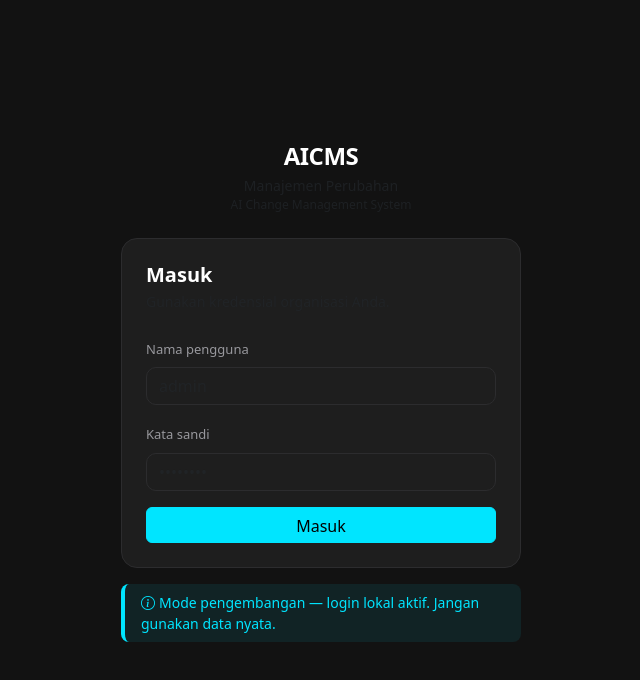
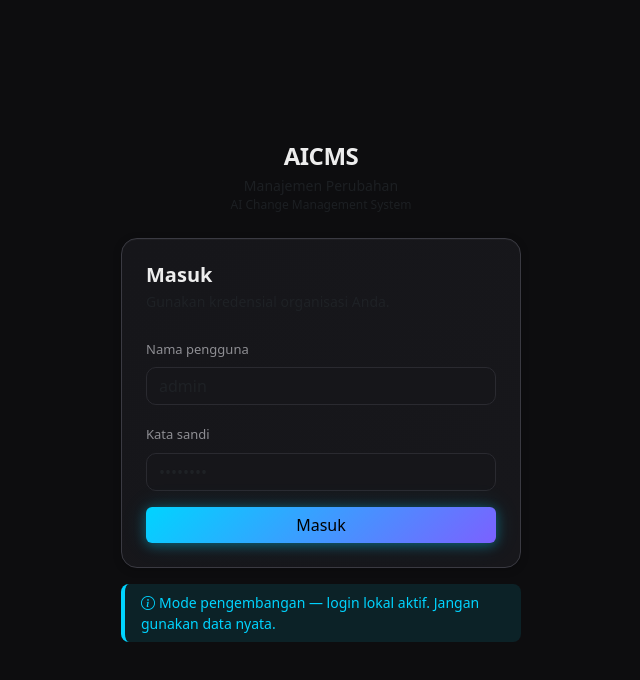
Before and after one commit to mildyoner10-ui/AICMS, a Next.js app in the folder apps/web/: page /login in a window 1280 px wide. Shown: the top 680 px of the page, without its empty margins (319-959 px from the left). Built offline with nearby package versions, Linux system fonts and the light colour scheme.

Commit message:
feat(ui): enhance — neon glow, radial ambient bg, gradient KPI numbers, card hover effects

```diff
--- a/apps/web/src/app/globals.css
+++ b/apps/web/src/app/globals.css
@@ -3,25 +3,30 @@
 @import "bootstrap/dist/css/bootstrap.min.css";
 @import "bootstrap-icons/font/bootstrap-icons.min.css";
 
-/* Design Tokens — WattVision Monitoring Dashboard */
+/* Design Tokens — WattVision Dark Monitoring */
 :root,
 [data-bs-theme="dark"] {
   color-scheme: dark;
-  --app-bg: #121212;
-  --app-surface: #1E1E1E;
-  --app-surface-secondary: #252525;
-  --app-border: #2C2C2E;
-  --app-text: #FFFFFF;
-  --app-text-muted: #98989D;
-  --app-primary: #00E5FF;       /* cyan/neon untuk data & KPI */
-  --app-success: #32D74B;       /* hijau untuk status normal/aktif */
-  --app-danger: #FF453A;        /* merah untuk alert */
-  --app-warning: #FFD60A;       /* kuning untuk warning */
-  --app-info: #00E5FF;          /* info = cyan */
-  --app-sidebar-bg: #121212;
-  --app-sidebar-text: #FFFFFF;
-  --app-sidebar-text-muted: #98989D;
-  --app-header-bg: #1E1E1E;
+  --app-bg: #0D0D0F;
+  --app-surface: #16161A;
+  --app-surface-hover: #1C1C22;
+  --app-border: #2A2A30;
+  --app-border-bright: #3A3A42;
+  --app-text: #EDEDED;
+  --app-text-muted: #8E8E93;
+  --app-primary: #00D4FF;       /* cyan lebih vibrant */
+  --app-primary-glow: rgba(0, 212, 255, 0.35);
+  --app-success: #30D158;       /* green */
+  --app-danger: #FF453A;        /* red */
+  --app-warning: #FFD60A;       /* yellow */
+  --app-info: #00D4FF;          /* cyan */
+  --app-secondary: #BF5AF2;     /* purple accent */
+  --app-gradient-start: #00D4FF;
+  --app-gradient-end: #7B61FF;
+  --app-sidebar-bg: #111114;
+  --app-sidebar-text: #EDEDED;
+  --app-sidebar-text-muted: #8E8E93;
+  --app-header-bg: #141418;
   --app-radius: 16px;
   --app-card-padding: 20px;
 }
@@ -30,15 +35,20 @@
   color-scheme: light;
   --app-bg: #F5F5F7;
   --app-surface: #FFFFFF;
-  --app-surface-secondary: #F0F0F2;
+  --app-surface-hover: #F8F8FA;
   --app-border: #E5E5EA;
+  --app-border-bright: #D0D0D6;
   --app-text: #1C1C1E;
   --app-text-muted: #8E8E93;
   --app-primary: #00B4D8;
+  --app-primary-glow: rgba(0, 180, 216, 0.2);
   --app-success: #30D158;
   --app-danger: #FF453A;
   --app-warning: #FF9F0A;
   --app-info: #00B4D8;
+  --app-secondary: #BF5AF2;
+  --app-gradient-start: #00B4D8;
+  --app-gradient-end: #6C5CE7;
   --app-sidebar-bg: #FFFFFF;
   --app-sidebar-text: #1C1C1E;
   --app-sidebar-text-muted: #8E8E93;
@@ -55,19 +65,33 @@ body {
   transition: background-color .25s ease, color .25s ease;
 }
 
+[data-bs-theme="dark"] body {
+  background:
+    radial-gradient(ellipse 80% 50% at 20% -10%, rgba(0, 212, 255, 0.06), transparent 70%),
+    radial-gradient(ellipse 60% 40% at 100% 100%, rgba(123, 97, 255, 0.05), transparent 70%),
+    var(--app-bg);
+  background-attachment: fixed;
+}
+
 /* Number font for KPIs */
 .font-mono, .kpi-value {
   font-family: "JetBrains Mono", "Fira Code", "SF Mono", monospace !important;
   font-weight: 700;
 }
 
-/* Cards — dark surface, 16px radius, 20px padding, subtle border */
+/* Cards — gradient surface, visible border, subtle shadow */
 .card {
-  background-color: var(--app-surface) !important;
-  border: 1px solid var(--app-border) !important;
+  background: linear-gradient(135deg, var(--app-surface) 0%, color-mix(in srgb, var(--app-surface) 95%, var(--app-border)) 100%) !important;
+  border: 1px solid var(--app-border-bright) !important;
   border-radius: var(--app-radius) !important;
-  box-shadow: none !important;
+  box-shadow: 0 2px 8px rgba(0, 0, 0, 0.2), inset 0 1px 0 rgba(255, 255, 255, 0.03) !important;
   color: var(--app-text) !important;
+  transition: box-shadow .2s ease, border-color .2s ease;
+}
+
+.card:hover {
+  box-shadow: 0 4px 16px rgba(0, 0, 0, 0.3), inset 0 1px 0 rgba(255, 255, 255, 0.05) !important;
+  border-color: var(--app-primary) !important;
 }
 
 .card-body {
@@ -76,7 +100,7 @@ body {
 }
 
 .card-header {
-  background-color: transparent !important;
+  background: transparent !important;
   border-bottom: 1px solid var(--app-border) !important;
   padding: 16px var(--app-card-padding) !important;
   color: var(--app-text) !important;
@@ -87,54 +111,71 @@ body {
   color: var(--app-text-muted) !important;
 }
 
-/* Buttons — cyan/neon primary */
+/* Buttons — neon glow effect */
 .btn-primary {
-  background-color: var(--app-primary) !important;
-  border-color: var(--app-primary) !important;
+  background: linear-gradient(135deg, var(--app-gradient-start) 0%, var(--app-gradient-end) 100%) !important;
+  border: none !important;
   color: #000000 !important;
-  font-weight: 500;
+  font-weight: 600;
   border-radius: 10px;
+  box-shadow: 0 2px 12px var(--app-primary-glow), 0 0 24px rgba(0, 212, 255, 0.15) !important;
+  transition: all .2s ease;
 }
 
 .btn-primary:hover {
-  opacity: 0.85 !important;
-  background-color: var(--app-primary) !important;
-  border-color: var(--app-primary) !important;
+  opacity: 1 !important;
+  box-shadow: 0 4px 20px var(--app-primary-glow), 0 0 32px rgba(0, 212, 255, 0.25) !important;
+  transform: translateY(-1px);
+  background: linear-gradient(135deg, var(--app-gradient-start) 0%, var(--app-gradient-end) 100%) !important;
   color: #000000 !important;
 }
 
 .btn-outline-primary {
   color: var(--app-primary) !important;
+  border: 1.5px solid var(--app-primary) !important;
+  background: transparent !important;
+  font-weight: 500;
+}
+
+.btn-outline-primary:hover {
+  background: var(--app-primary) !important;
+  color: #000000 !important;
+  box-shadow: 0 0 16px var(--app-primary-glow) !important;
   border-color: var(--app-primary) !important;
 }
 
-.btn-outline-primary:hover {
-  background-color: var(--app-primary) !important;
-  color: #000000 !important;
-}
-
-/* Badges — semantic colors */
+/* Badges — vibrant with glow */
 .badge.bg-primary {
   background-color: var(--app-primary) !important;
   color: #000000 !important;
+  box-shadow: 0 0 8px var(--app-primary-glow) !important;
 }
 
 .badge.bg-success {
   background-color: var(--app-success) !important;
+  box-shadow: 0 0 8px rgba(48, 209, 88, 0.3) !important;
 }
 
 .badge.bg-danger {
   background-color: var(--app-danger) !important;
+  box-shadow: 0 0 8px rgba(255, 69, 58, 0.3) !important;
 }
 
 .badge.bg-warning {
   background-color: var(--app-warning) !important;
   color: #000000 !important;
+  box-shadow: 0 0 8px rgba(255, 214, 10, 0.3) !important;
 }
 
 .badge.bg-info {
   background-color: var(--app-info) !important;
   color: #000000 !important;
+  box-shadow: 0 0 8px var(--app-primary-glow) !important;
+}
+
+.badge {
+  font-weight: 600;
+  padding: 0.4em 0.7em;
 }
 
 /* Tables — dark rows, hover effect */
@@ -147,7 +188,7 @@ body {
 }
 
 .table-hover > tbody > tr:hover > * {
-  background-color: var(--app-surface-secondary) !important;
+  background-color: var(--app-surface-hover) !important;
   color: var(--app-text) !important;
 }
 
@@ -162,44 +203,45 @@ body {
 
 .alert-danger {
   border-left-color: var(--app-danger) !important;
-  background-color: rgba(255, 69, 58, 0.08) !important;
+  background-color: rgba(255, 69, 58, 0.1) !important;
   color: var(--app-danger) !important;
 }
 
 .alert-success {
   border-left-color: var(--app-success) !important;
-  background-color: rgba(50, 215, 75, 0.08) !important;
+  background-color: rgba(48, 209, 88, 0.1) !important;
   color: var(--app-success) !important;
 }
 
 .alert-warning {
   border-left-color: var(--app-warning) !important;
-  background-color: rgba(255, 214, 10, 0.08) !important;
+  background-color: rgba(255, 214, 10, 0.1) !important;
   color: var(--app-warning) !important;
 }
 
 .alert-info {
   border-left-color: var(--app-primary) !important;
-  background-color: rgba(0, 229, 255, 0.08) !important;
+  background-color: rgba(0, 212, 255, 0.1) !important;
   color: var(--app-primary) !important;
 }
 
-/* Form controls */
+/* Form controls — neon focus */
 .form-control {
   background-color: var(--app-surface) !important;
-  border: 1px solid var(--app-border) !important;
+  border: 1.5px solid var(--app-border) !important;
   border-radius: 10px !important;
   color: var(--app-text) !important;
+  transition: border-color .2s ease, box-shadow .2s ease;
 }
 
 .form-control:focus {
   border-color: var(--app-primary) !important;
-  box-shadow: 0 0 0 3px rgba(0, 229, 255, 0.15) !important;
+  box-shadow: 0 0 0 3px rgba(0, 212, 255, 0.2), 0 0 12px rgba(0, 212, 255, 0.1) !important;
 }
 
 .form-select {
   background-color: var(--app-surface) !important;
-  border: 1px solid var(--app-border) !important;
+  border: 1.5px solid var(--app-border) !important;
   border-radius: 10px !important;
   color: var(--app-text) !important;
 }
@@ -246,16 +288,25 @@ body.sidebar-collapsed .app-content {
   padding-left: 64px !important;
 }
 
-/* Nav links */
+/* Nav links — active with left indicator */
 .nav-link {
   color: var(--app-sidebar-text) !important;
   transition: all .15s ease;
+  border-left: 3px solid transparent;
+  padding-left: 12px !important;
+}
+
+.nav-link:hover {
+  background-color: rgba(0, 212, 255, 0.05) !important;
+  color: var(--app-text) !important;
 }
 
 .nav-link.active {
   font-weight: 600;
-  background-color: rgba(0, 229, 255, 0.08) !important;
+  background: linear-gradient(90deg, rgba(0, 212, 255, 0.12) 0%, rgba(123, 97, 255, 0.08) 100%, transparent 100%) !important;
   color: var(--app-primary) !important;
+  border-left-color: var(--app-primary) !important;
+  text-shadow: 0 0 12px var(--app-primary-glow) !important;
 }
 
 /* Smooth transitions */
```
Also changed, not shown: apps/web/src/app/(app)/dashboard/page.tsx (+22 -8 lines).
